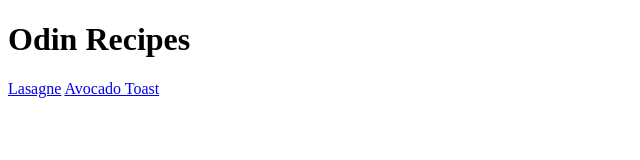
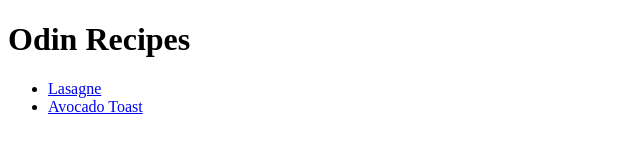
Before and after one commit to Wytchwulf/odin-recipes, a plain HTML site: page index.html in a window 1280 px wide. Shown: the whole page, without its empty margins (0-640 px from the left). Drawn offline with Linux system fonts and the light colour scheme.

Commit message:
Altered layout for homepage
Placed recipes in unordered list for clarity

```diff
--- a/index.html
+++ b/index.html
@@ -8,7 +8,9 @@
     </head>
     <body>
         <h1>Odin Recipes</h1>
-        <a href="./recipes/lasagna.html">Lasagne</a>
-        <a href="./recipes/avocadotoast.html">Avocado Toast</a>
+        <ul>
+            <li><a href="./recipes/lasagna.html">Lasagne</a></li>
+            <li><a href="./recipes/avocadotoast.html">Avocado Toast</a></li>
+        </ul>
     </body>
 </html>
```
